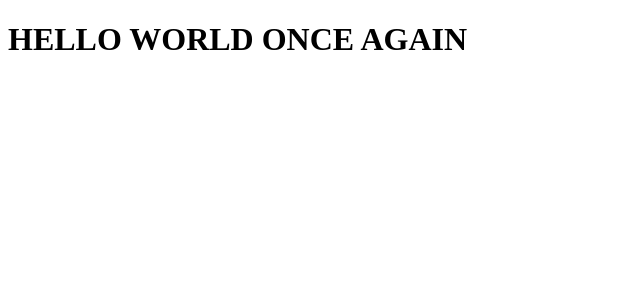
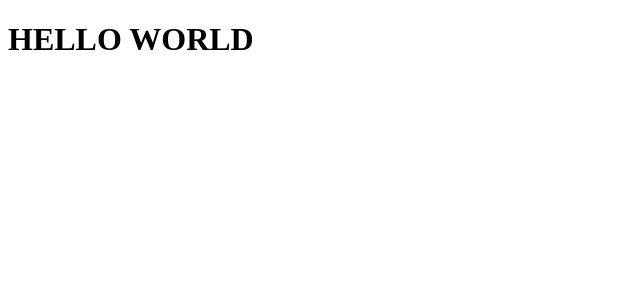
Before and after one commit to ABHI19092002/Picography, a React (Vite) app in the folder Frontend/: page / in a window 1280 px wide. Shown: the top 300 px of the page, without its empty margins (0-640 px from the left). Built offline with nearby package versions, Linux system fonts and the light colour scheme.

Commit message:
Update greeting from 'HELLO WORLD ONCE AGAIN' to 'HELLO WORLD'

```diff
--- a/Frontend/src/App.jsx
+++ b/Frontend/src/App.jsx
@@ -5,7 +5,7 @@ function App() {
 
   return (
     <>
-      <h1>HELLO WORLD ONCE AGAIN</h1>
+      <h1>HELLO WORLD</h1>
     </>
   );
 }
```
